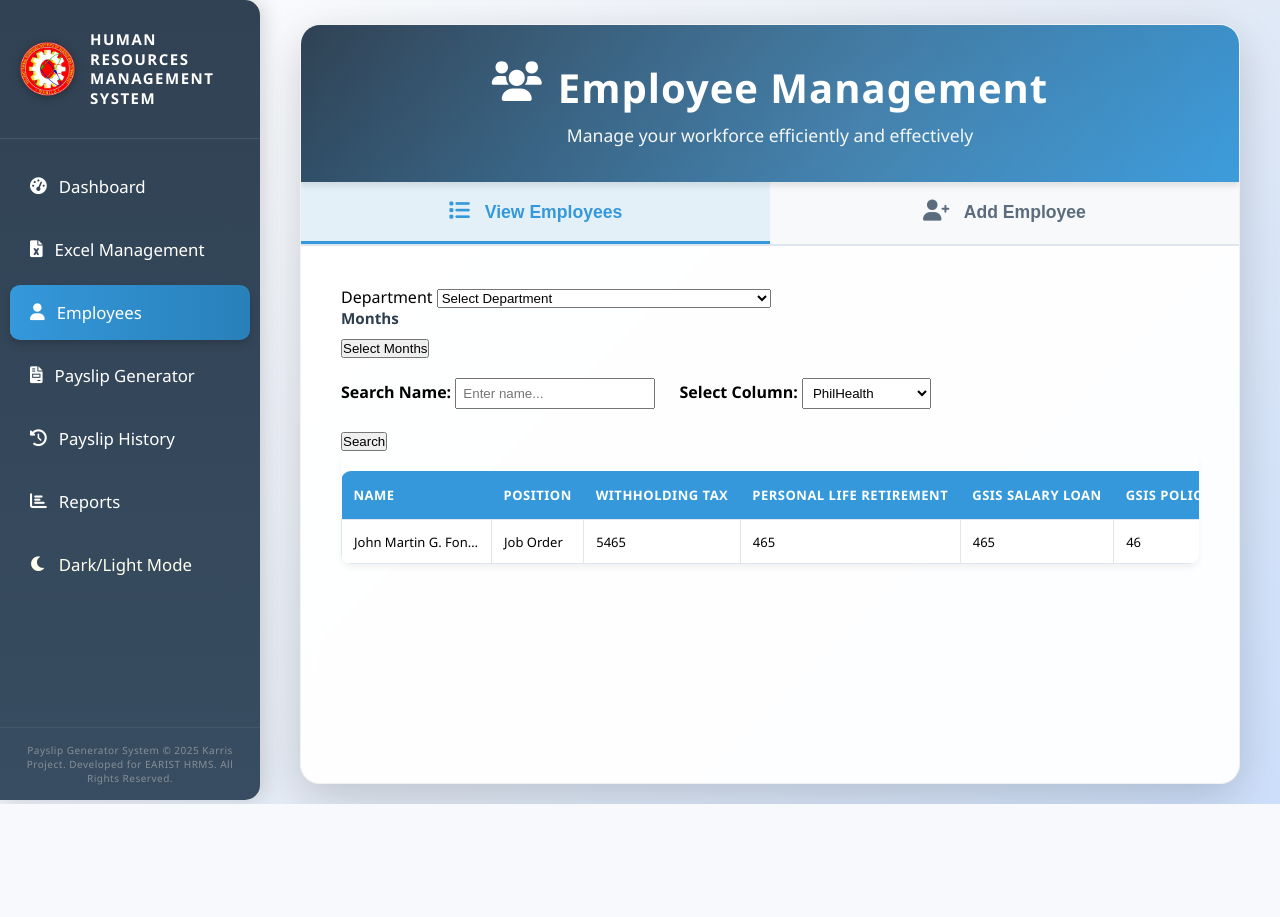
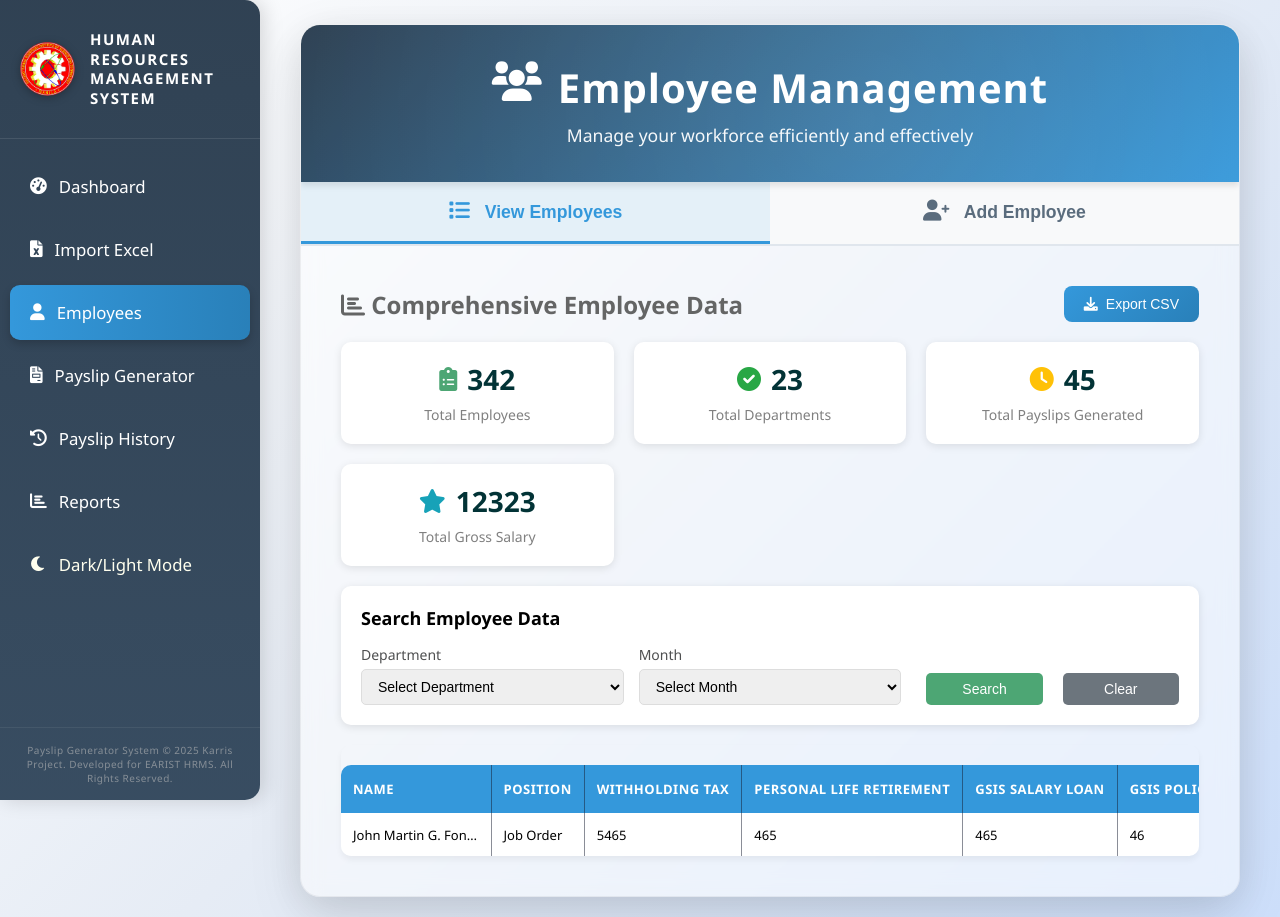
Before and after one commit to karris041402/payslip-softeng, a PHP site: page /employee.php in a window 1280 px wide. Before the commit the page ends 804 px from the top, so only its background shows below. Run offline with PHP 8.4, Linux system fonts and the light colour scheme; data comes from the database, SQL or seed files in the repository.

Commit message:
Update employee.php

```diff
--- a/employee.php
+++ b/employee.php
@@ -4,6 +4,7 @@
     <meta charset="UTF-8">
     <meta name="viewport" content="width=device-width, initial-scale=1.0">
     <title>Employee Management System</title>
+    <link rel="icon" type="image/x-icon" href="EARIST_Logo (1).ico">
     <link rel="stylesheet" href="https://cdnjs.cloudflare.com/ajax/libs/font-awesome/6.0.0/css/all.min.css">
     <style>
         * {
@@ -57,7 +58,7 @@
             border-bottom: 3px solid #3498db;
         }
         body.dark-mode .form-section{
-            box-shadow: 6px 6px 10px rgba(0, 0, 0, 0.15), -6px -6px 10px rgba(0, 0, 0, 0.16) !important;
+            box-shadow: 0 20px 60px rgba(0,0,0,0.3);
         }
 
         body.dark-mode .form-control,
@@ -134,7 +135,7 @@
             width: calc(100% - 300px);
             margin-left: 280px;
             margin-top: 4px;
-            background: rgba(255, 255, 255, 0.95);
+            background: rgba(255, 255, 255, 0.50);
             border-radius: 20px;
             box-shadow: 0 10px 40px rgba(0,0,0,0.1),
                         0 20px 60px rgba(0,0,0,0.08);
@@ -415,6 +416,7 @@
         }
 
         .table th {
+            border-right: solid 1px rgba(23, 28, 48, 0.5);
             background: #3498db ;
             color: white;
             padding: 15px 12px;
@@ -427,7 +429,7 @@
         }
 
         .table td {
-            border: 1px solid #e0e6ed;
+            border-right: solid 1px rgba(23, 28, 48, 0.5);
             padding: 12px;
             text-align: left;
             font-size: 13px;
@@ -455,9 +457,7 @@
             background: white;
             padding: 30px;
             border-radius: 15px;
-            box-shadow:
-        -6px -6px 10px rgba(0, 0, 0, 0.15),
-        4px  4px 15px rgba(163, 183, 212, 0.8);
+            box-shadow: 0 2px 8px rgba(0,0,0,0.1);
             margin-bottom: 30px;
         }
 
@@ -703,6 +703,170 @@
             }
         }
 
+
+        .page-title {
+            display: flex;
+            justify-content: space-between;
+            align-items: center;
+        }
+
+        body.dark-mode .page-title h1{
+            color:  white;
+        }
+        .page-title h1 {
+            color:  #646565ff;
+            font-size: 24px;
+        }
+        .export-btn {
+            background: linear-gradient(135deg, #3498db 0%, #2980b9 100%);
+            color: white;
+            padding: 10px 20px;
+            border: none;
+            border-radius: 8px;
+            cursor: pointer;
+            font-size: 14px;
+            display: flex;
+            align-items: center;
+            gap: 8px;
+        }
+        .export-btn:hover {
+            transform: translateY(-2px);
+            box-shadow: 0 6px 12px rgba(52, 152, 219, 0.4);
+        }
+
+        /* Statistics Overview */
+        .stats-overview {
+            display: grid;
+            grid-template-columns: repeat(auto-fit, minmax(230px, 1fr));
+            gap: 20px;
+            margin: 20px 0;
+        }
+
+        .wrapper-icon{
+            display: flex;
+            align-items: center;
+            justify-content: center;
+            gap: 10px;
+        }
+
+        .wrapper-icon .number{
+            margin-top: -10px;
+        }
+
+        .stat-card {
+            background: white;
+            padding: 20px;
+            border-radius: 10px;
+            box-shadow: 0 2px 8px rgba(0,0,0,0.1);
+            display: flex;
+            flex-direction: column;
+            justify-content: center;
+            align-items: center;
+        }
+
+        body.dark-mode .stat-card {
+            background: #232b36 !important;
+            box-shadow: 0 20px 60px rgba(0,0,0,0.3) !important;
+        }
+
+        body.dark-mode .stat-card .label {
+            color: white !important;
+        }
+
+        body.dark-mode .stat-card .number {
+            color: #acbbefff !important;
+        }
+
+        .stat-card .icon {
+            font-size: 24px;
+            margin-bottom: 10px;
+        }
+        .stat-card .number {
+            font-size: 28px;
+            font-weight: bold;
+            color: #023336;
+        }
+        .stat-card .label {
+            color:gray;
+            font-size: 14px;
+        }
+
+
+        .filters-section {
+            background: white;
+            padding: 20px;
+            border-radius: 10px;
+            box-shadow: 0 2px 8px rgba(0,0,0,0.1);
+            margin: 20px 0;
+        }
+
+        body.dark-mode .filters-section {
+            background: #232b36 !important;
+            box-shadow: 0 20px 60px rgba(0,0,0,0.3) !important;
+            z-index: 1000;
+        }
+        .filters-title {
+            font-size: 18px;
+            font-weight: bold;
+            color: black;
+            margin-bottom: 15px;
+        }
+
+        body.dark-mode .filters-title {
+            color: white;
+        }
+
+        body.dark-mode .filter-group  label {
+            color: #c4cdd5ff;
+        }
+
+        .filters-grid {
+            display: grid;
+            grid-template-columns: repeat(auto-fit, minmax(200px, 1fr));
+            gap: 15px;
+            align-items: end;
+        }
+        .filter-group {
+            display: flex;
+            flex-direction: column;
+        }
+        .filter-group label {
+            font-size: 14px;
+            color: #4f5051ff;
+            margin-bottom: 5px;
+        }
+        .filter-group select,
+        .filter-group input {
+            padding: 8px 12px;
+            border: 1px solid #ddd;
+            border-radius: 5px;
+            font-size: 14px;
+        }
+        .filter-actions {
+            display: flex;
+            gap: 10px;
+        }
+        .filter-btn {
+            margin-left: 10px;
+            width: 100%;
+            padding: 8px 16px;
+            border: none;
+            border-radius: 5px;
+            cursor: pointer;
+            font-size: 14px;
+        }
+        .filter-btn.apply {
+            background: #4da674;
+            color: white;
+        }
+        .filter-btn.clear {
+            background: #6c757d;
+            color: white;
+        }
+        .filter-btn:hover {
+            transform: translateY(-1px);
+        }
+
     </style>
 </head>
 <body>
@@ -713,7 +877,7 @@
         </div>
         <ul class="sidebar-menu">
             <li><i class="fas fa-tachometer-alt"></i> Dashboard</li>
-            <li><i class="fas fa-file-excel"></i> Excel Management</li>
+            <li><i class="fas fa-file-excel"></i>Import Excel</li>
             <li class="activeTab"><i class="fas fa-user"></i> Employees</li>
             <li><i class="fas fa-file-invoice"></i> Payslip Generator</li>
             <li><i class="fas fa-history"></i> Payslip History</li>
@@ -761,13 +925,65 @@
             </button>
         </div>
 
+
         <div class="main-content">
             <div id="viewTab" class="tab-content active">
-                <div class="main-wrapper-button">
-                    <div class="wrapper-button">
-                        <div class="button-group">
-                            <label for="department">Department</label>
-                            <select id="department" class="form-control" required>
+
+            <div class="page-title">
+                <h1><i class="fas fa-chart-bar"></i> Comprehensive Employee Data</h1>
+                <button class="export-btn" onclick="exportToCSV()">
+                    <i class="fas fa-download"></i> Export CSV
+                </button>
+            </div>
+
+            <div class="stats-overview">
+                <div class="stat-card">
+                    <div class="wrapper-icon">
+                        <div class="icon" style="color: #4da674;">
+                            <i class="fas fa-clipboard-list"></i>
+                        </div>
+                        <div class="number">342</div>
+                    </div>
+                    <div class="label">Total Employees</div>
+                </div>
+                <div class="stat-card">
+                    <div class="wrapper-icon">
+                        <div class="icon" style="color: #28a745;">
+                            <i class="fas fa-check-circle"></i>
+                        </div>
+                        <div class="number">23</div>
+                    </div>
+                    <div class="label">Total Departments</div>
+                </div>
+                <div class="stat-card">
+                    <div class="wrapper-icon">
+                        <div class="icon" style="color: #ffc107;">
+                            <i class="fas fa-clock"></i>
+                        </div>
+                        <div class="number">45</div>
+                    </div>
+
+                    <div class="label">Total Payslips Generated</div>
+                </div>
+                <div class="stat-card">
+                    <div class="wrapper-icon">
+                        <div class="icon" style="color: #17a2b8;">
+                            <i class="fas fa-star"></i>
+                        </div>
+                        <div class="number">12323</div>
+                    </div>
+
+                    <div class="label">Total Gross Salary</div>
+                </div>
+            </div>
+
+                <div class="filters-section">
+                    <div class="filters-title">Search Employee Data</div>
+                    <form method="GET" action="">
+                        <div class="filters-grid">
+                            <div class="filter-group">
+                                <label for="student">Department</label>
+                                <select name="student" id="student">
                                     <option value="">Select Department</option>
                                     <option value="ADMIN">General Administration</option>
                                     <option value="AUXILLIARY">Auxialliary</option>
@@ -787,49 +1003,32 @@
                                     <option value="N EMPLOYEE A">New Employee Batch A</option>
                                 </select>
                             </div>
-
-                        <div class="form-group">
-                            <label>Months</label>
-                            <div class="dropdown-checkbox">
-                                <button class="form-control dropdown-toggle" type="button" onclick="toggleMonthDropdown()">
-                                    Select Months <span class="caret"></span>
-                                </button>
-                                <ul class="dropdown-menu checkbox-menu" style="display:none;">
-                                    <li><label><input type="checkbox" value="JANUARY"> January</label></li>
-                                    <li><label><input type="checkbox" value="FEBRUARY"> February</label></li>
-                                    <li><label><input type="checkbox" value="MARCH"> March</label></li>
-                                    <li><label><input type="checkbox" value="APRIL"> April</label></li>
-                                    <li><label><input type="checkbox" value="MAY"> May</label></li>
-                                    <li><label><input type="checkbox" value="JUNE"> June</label></li>
-                                    <li><label><input type="checkbox" value="JULY"> July</label></li>
-                                    <li><label><input type="checkbox" value="AUGUST"> August</label></li>
-                                    <li><label><input type="checkbox" value="SEPTEMBER"> September</label></li>
-                                    <li><label><input type="checkbox" value="OCTOBER"> October</label></li>
-                                    <li><label><input type="checkbox" value="NOVEMBER"> November</label></li>
-                                    <li><label><input type="checkbox" value="DECEMBER"> December</label></li>
-                                </ul>
-                            </div>
-                            <input type="hidden" id="month" name="month" required>
-                        </div>
-                    </div>
-
-
-                    <div style="margin: 20px 0;">
-                        <label><strong>Search Name:</strong></label>
-                        <input type="text" id="nameFilter" placeholder="Enter name..." style="padding: 6px; width: 200px; margin-right: 20px;">
-
-                        <label><strong>Select Column:</strong></label>
-                        <select id="columnSelect" style="padding: 6px;">
-                            <option value="17">PhilHealth</option>
-                            <option value="2">Withholding Tax</option>
-                            <option value="1">Position</option>
+                            <div class="filter-group">
+                                <label for="grade">Month</label>
+                                <select name="grade" id="grade">
+                                    <option value="">Select Month</option>
+                                    <option value="January">January</option>
+                                    <option value="February">February</option>
+                                    <option value="March">March</option>
+                                    <option value="April">April</option>
+                                    <option value="May">May</option>
+                                    <option value="June">June</option>
+                                    <option value="July">July</option>
+                                    <option value="August">August</option>
+                                    <option value="September">September</option>
+                                    <option value="October">October</option>
+                                    <option value="November">November</option>
+                                    <option value="December">December</option>
                                 </select>
                             </div>
 
-                    <button class="button-actions">Search</button>
-
-                </div>
-
+                            <div class="filter-actions">
+                                <button type="submit" class="filter-btn apply">Search</button>
+                                <button type="button" class="filter-btn clear" onclick="clearFilters()">Clear</button>
+                            </div>
+                        </div>
+                    </form>
+                </div>
 
                 <div class="table-wrapper">
                     <table class="table" id="employeeTable">
@@ -1196,7 +1395,7 @@
         document.querySelectorAll('.sidebar-menu li').forEach(item => {
                 item.addEventListener('click', function() {
                     if (this.textContent.includes('Dashboard')) window.location.href = 'dashboard.php';
-                    if (this.textContent.includes('Excel')) window.location.href = 'manage_excells.php';
+                    if (this.textContent.includes('Excel')) window.location.href = 'import_excel.php';
                     if (this.textContent.includes('Employees')) window.location.href = 'employee.php';
                     if (this.textContent.includes('Payslip Generator')) window.location.href = 'index.php';
                     if (this.textContent.includes('Payslip History')) window.location.href = 'payslip_history.php';
```
Lines whose indentation alone changed are shown as unchanged.
